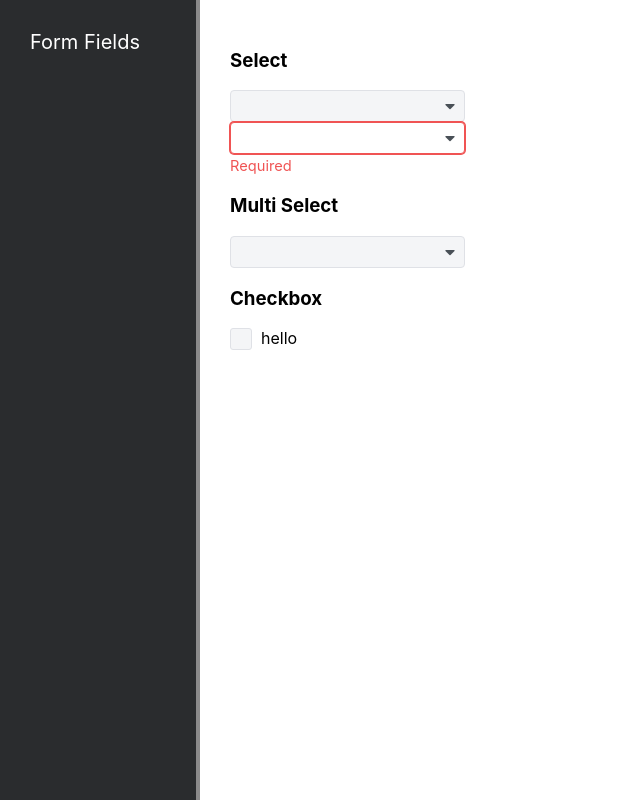
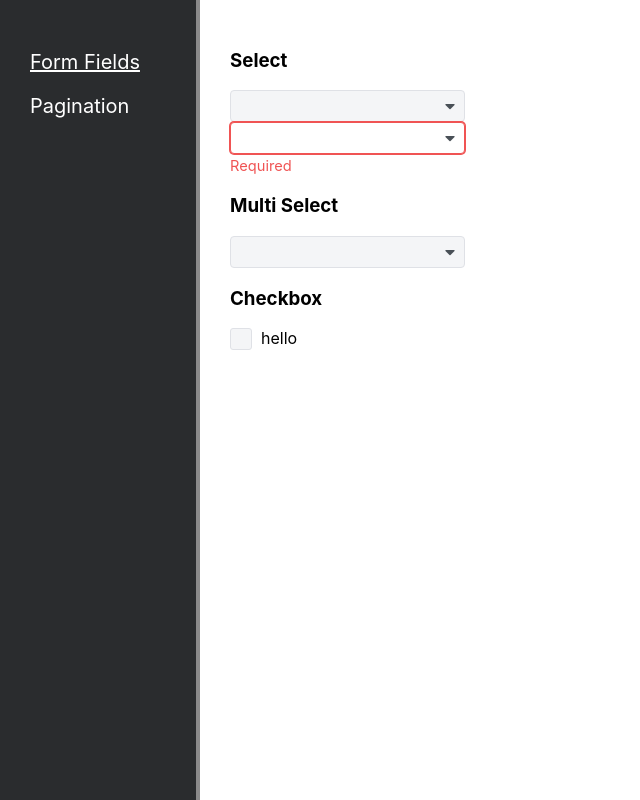
Before and after one commit to villacerc/my_playground, a React (Create React App) app in the folder client/: page / in a window 1280 px wide. Shown: the whole page, without its empty margins (0-640 px from the left). Built offline with nearby package versions, Linux system fonts and the light colour scheme.

Commit message:
add pagination

```diff
--- a/client/package.json
+++ b/client/package.json
@@ -9,6 +9,7 @@
     "@testing-library/jest-dom": "^4.2.4",
     "@testing-library/react": "^9.3.2",
     "@testing-library/user-event": "^7.1.2",
+    "classnames": "^2.2.6",
     "node-sass": "^4.13.1",
     "react": "^16.12.0",
     "react-dom": "^16.12.0",
--- a/client/src/App.js
+++ b/client/src/App.js
@@ -1,15 +1,17 @@
 import React from 'react'
 import { Router, Location } from '@reach/router'
 import Components from './pages/Components'
+import Pagination from './pages/Pagination'
 import Sidebar from './sidebar'
 
 function App() {
   return (
     <div className="app-container">
-      <Sidebar />
+      <Location>{props => <Sidebar {...props} />}</Location>
       <div>
         <Router>
           <Components path="/" />
+          <Pagination path="/pagination" />
         </Router>
       </div>
     </div>
--- /dev/null
+++ b/client/src/components/pagination/Pagination.module.scss
@@ -0,0 +1,41 @@
+.pagination {
+  display: flex;
+  button {
+    cursor: pointer;
+    outline: 0;
+    height: 23px;
+    background: white;
+    width: 40px;
+    border: 0;
+    box-shadow: rgba(0, 0, 0, 0.2) 0px 2px 1px -1px,
+      rgba(0, 0, 0, 0.14) 0px 1px 1px 0px, rgba(0, 0, 0, 0.12) 0px 1px 3px 0px;
+    svg {
+      height: 100%;
+      width: 15px;
+    }
+  }
+  button:first-child svg {
+    transform: rotate(180deg);
+  }
+  > *:hover {
+    background: #e8e8e8;
+  }
+}
+
+.pageNum {
+  margin: 0 5px;
+  min-width: 23px;
+  height: 23px;
+  text-align: center;
+  line-height: 1.7;
+  cursor: pointer;
+  background: white;
+  box-shadow: rgba(0, 0, 0, 0.2) 0px 2px 1px -1px,
+    rgba(0, 0, 0, 0.14) 0px 1px 1px 0px, rgba(0, 0, 0, 0.12) 0px 1px 3px 0px;
+}
+
+.activePageNum {
+  background: rgb(14, 168, 230) !important;
+  color: white;
+  font-weight: 500;
+}
--- /dev/null
+++ b/client/src/components/pagination/index.js
@@ -0,0 +1,129 @@
+import React, { Component } from 'react'
+import styles from './Pagination.module.scss'
+import classNames from 'classnames'
+
+const myarr = []
+
+class Pagination extends Component {
+  state = {
+    selectedPage: 1,
+    pageCount: 20,
+    pageRange: [],
+    rowsPerPage: 1,
+  }
+
+  componentDidMount() {
+    this.setPagination()
+  }
+
+  setRowsPerPage = ({ value }) => {
+    let pageCount = null
+    let rowsPerPage = null
+
+    if (value === 'all') {
+      pageCount = 1
+      rowsPerPage = myarr.length
+    } else {
+      pageCount = Math.ceil(myarr.length / value)
+      rowsPerPage = value
+    }
+
+    this.setState(
+      {
+        pageCount,
+        rowsPerPage,
+      },
+      () => this.setPagination(1)
+    )
+  }
+
+  getData = () => {
+    return myarr
+      .slice(
+        (this.state.selectedPage - 1) * this.state.rowsPerPage,
+        this.state.rowsPerPage * this.state.selectedPage
+      )
+      .map(el => el)
+  }
+
+  setPagination = (value = null) => {
+    const DEFAULT_PAGE_RANGE = 7
+    const PAGES_TO_PREVIEW = 3
+    const MAX_PAGE_RANGE =
+      this.state.pageCount < DEFAULT_PAGE_RANGE
+        ? this.state.pageCount
+        : DEFAULT_PAGE_RANGE
+
+    let { pageCount, selectedPage, pageRange } = this.state
+
+    let startingPage = 1
+    pageRange = []
+
+    if (value) {
+      if (isNaN(value)) {
+        if (
+          (selectedPage === 1 && value === 'prev') ||
+          (selectedPage === pageCount && value === 'next')
+        ) {
+          return
+        }
+
+        selectedPage =
+          value === 'next' ? (selectedPage += 1) : (selectedPage -= 1)
+      } else {
+        selectedPage = value
+      }
+    }
+
+    if (selectedPage + PAGES_TO_PREVIEW > pageCount) {
+      //don't shift anymore to right
+      startingPage = pageCount - (MAX_PAGE_RANGE - 1)
+    } else if (selectedPage > 5) {
+      //shift page range
+      startingPage = selectedPage - PAGES_TO_PREVIEW
+
+      if (startingPage + MAX_PAGE_RANGE >= pageCount) {
+        //shift to last page range
+        startingPage = pageCount - (MAX_PAGE_RANGE - 1)
+      }
+    }
+
+    for (let i = 0; i < MAX_PAGE_RANGE; i++) {
+      pageRange.push(startingPage)
+      startingPage += 1
+    }
+
+    this.setState({ pageRange, selectedPage })
+  }
+
+  render() {
+    return (
+      <div className={styles.pagination}>
+        <button onClick={() => this.setPagination('prev')}>
+          {/* <PointyArrow /> */}
+        </button>
+        {this.state.pageRange.map((num, i) => {
+          const { selectedPage } = this.state
+
+          return (
+            <div
+              key={i}
+              onClick={() => this.setPagination(num)}
+              className={classNames(
+                styles.pageNum,
+                selectedPage === num ? styles.activePageNum : ''
+              )}
+            >
+              {num}
+            </div>
+          )
+        })}
+        <button onClick={() => this.setPagination('next')}>
+          {/* <PointyArrow /> */}
+        </button>
+      </div>
+    )
+  }
+}
+
+export default Pagination
--- /dev/null
+++ b/client/src/pages/Pagination.js
@@ -0,0 +1,14 @@
+import React, { Component } from 'react'
+import MyPagination from '../components/pagination/'
+
+class Pagination extends Component {
+  render() {
+    return (
+      <div className="content">
+        <MyPagination />
+      </div>
+    )
+  }
+}
+
+export default Pagination
--- a/client/src/sidebar/Sidebar.module.scss
+++ b/client/src/sidebar/Sidebar.module.scss
@@ -10,7 +10,19 @@
   box-sizing: border-box;
   border-right: 4px solid #8a8a8a;
 }
+
 .item {
   font-size: 15pt;
   font-weight: 400;
+  margin: 20px 0;
+  a {
+    text-decoration: none;
+    color: white;
+  }
 }
+
+.active {
+  a {
+    text-decoration: underline;
+  }
+}
--- a/client/src/sidebar/index.js
+++ b/client/src/sidebar/index.js
@@ -1,11 +1,29 @@
 import React, { Component } from 'react'
 import styles from './Sidebar.module.scss'
+import { Router, Link } from '@reach/router'
+import classNames from 'classnames'
+
+const links = [
+  { href: '/', name: 'Form Fields' },
+  { href: '/pagination', name: 'Pagination' },
+]
 
 class Sidebar extends Component {
   render() {
+    const { pathname } = this.props.location
+
     return (
       <div className={styles.container}>
-        <div className={styles.item}>Form Fields</div>
+        {links.map(({ href, name }) => (
+          <div
+            className={classNames(
+              styles.item,
+              pathname === href ? styles.active : ''
+            )}
+          >
+            <Link to={href}>{name}</Link>
+          </div>
+        ))}
       </div>
     )
   }
```
Also changed, not shown: 1 other file (tests, documents, lock files or other folders).
